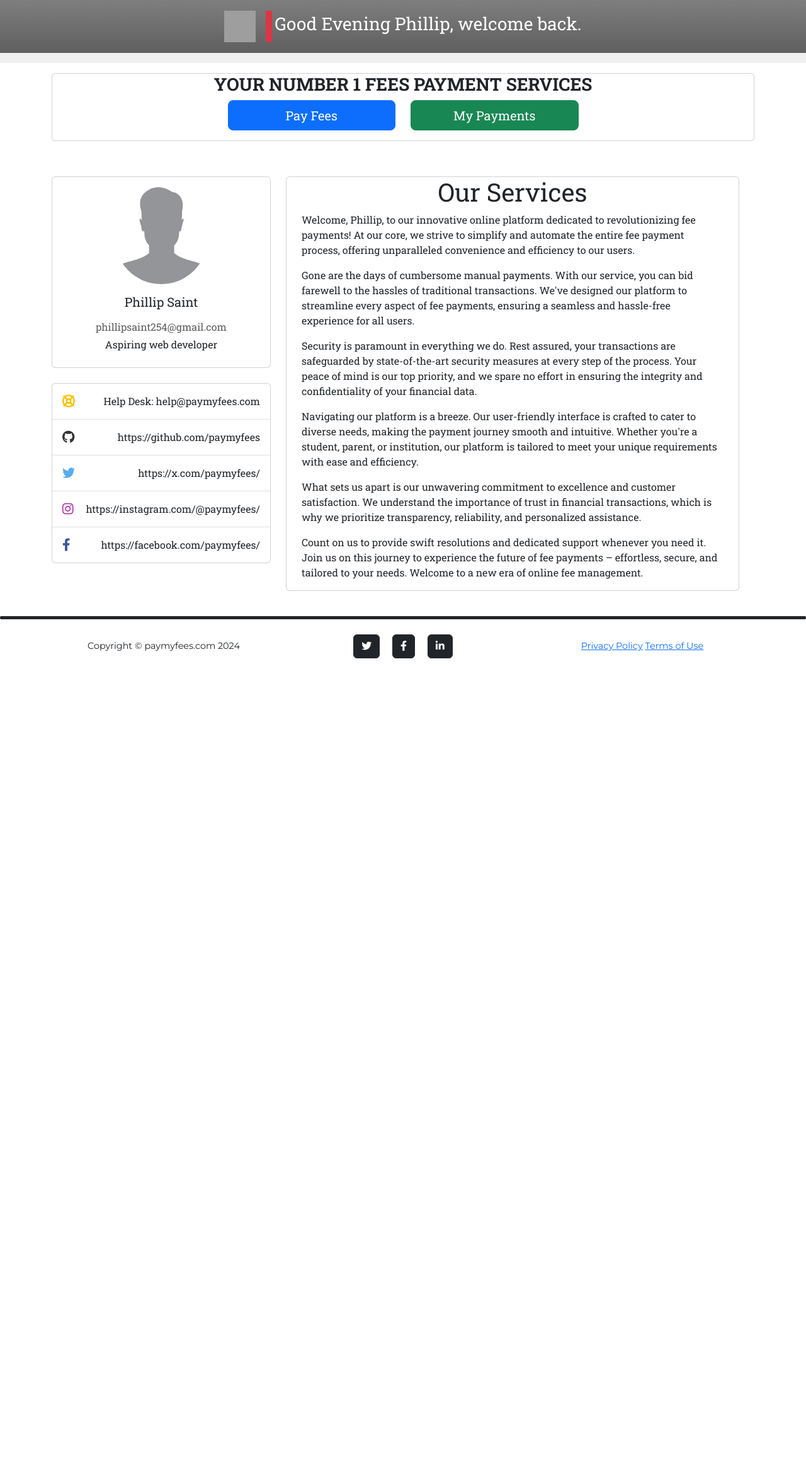
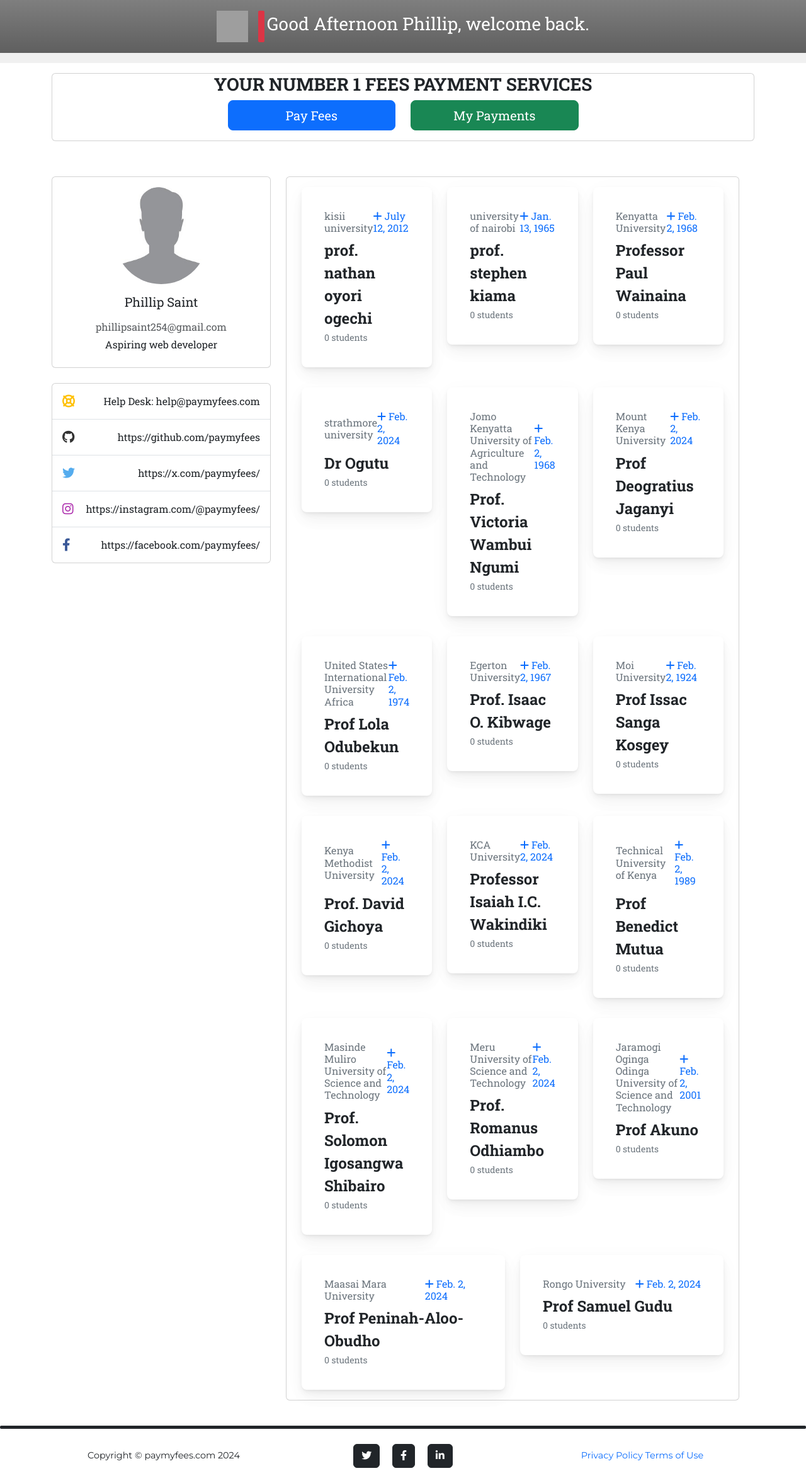
Before and after one commit to PhillipSaint254/School-Fees-Payment-System, a Django app: page /dashboard/ in a window 1280 px wide. Shown: the part 66-2420 px from the top of the page at 63% size. Before the commit the page ends 1111 px from the top, so only its background shows below. Run offline with Django 4.2, Linux system fonts and the light colour scheme; a user stored in the database is signed in; data comes from the database, SQL or seed files in the repository; both versions use the stored data as it was after the commit; parts of the project's set-up code (start-up, migrations or seed data) failed here and were passed over; some libraries are stand-ins or nearby versions; some web fonts are replaced; grey boxes are pictures that could not be loaded.

Commit message:
added schools to the database and improved dashboard layout

```diff
--- a/final_year_project/settings.py
+++ b/final_year_project/settings.py
@@ -34,7 +34,7 @@ SECRET_KEY = 'django-insecure-r8to%2qtcw(!2_mect%+r_q4@hn!5a!#(e@gl7f&tsf!wk+#($
 # SECURITY WARNING: don't run with debug turned on in production!
 DEBUG = True
 
-ALLOWED_HOSTS = os.environ.get("ALLOWED_HOSTS").split(" ")
+ALLOWED_HOSTS = "*",
 
 
 # Application definition
--- a/pay_fees/models.py
+++ b/pay_fees/models.py
@@ -124,6 +124,10 @@ class Faculty(models.Model):
     student_numbers = models.IntegerField(default=1000)
     faculty_code = models.CharField(max_length=15, null=True)
 
+    class Meta:
+        verbose_name = "Department"
+        verbose_name_plural = "Departments"
+
     def __str__(self):
         return f"{self.name} - {self.school.name}"
 
--- a/pay_fees/templates/dashboard.html
+++ b/pay_fees/templates/dashboard.html
@@ -2,6 +2,47 @@
 {% load static %}
 
 {% block body %}
+<style>
+  .info-box {
+    background-color: #fff;
+    border-radius: 0.5rem;
+    box-shadow: 0 0.46875rem 2.1875rem rgb(0 0 0 / 3%), 0 0.9375rem 1.40625rem rgb(0 0 0 / 3%), 0 0.25rem 0.53125rem rgb(0 0 0 / 5%), 0 0.125rem 0.1875rem rgb(0 0 0 / 3%);
+    padding: 1rem;
+    position: relative;
+  }
+
+  .info-box .card-body {
+    padding: 1.25rem;
+  }
+
+  .info-box .card-title {
+    font-size: 1rem;
+    color: #6c757d;
+    margin-bottom: 0.5rem;
+    display: flex;
+    align-items: center;
+    justify-content: space-between;
+  }
+
+  .info-box .card-text {
+    font-size: 1.5rem;
+    font-weight: bold;
+    margin-bottom: 0;
+  }
+
+  .info-box small {
+    font-size: 0.875rem;
+    color: #6c757d;
+  }
+
+  .info-icon {
+    font-size: 1rem; /* Adjust the size as needed */
+  }
+
+  a {
+    text-decoration: none;
+  }
+</style>
 <p></p>
 <section class="bg-white full">
     <div class="container">
@@ -71,18 +112,31 @@
           <div class="col-12 col-md-8 py-3">
             <div class="card mb-4">
               <div class="px-4">
-                <h1 class="text-center">Our Services</h1>
-                <p class="text-justify">Welcome, {{ user.get_short_name.capitalize }}, to our innovative online platform dedicated to revolutionizing fee payments! At our core, we strive to simplify and automate the entire fee payment process, offering unparalleled convenience and efficiency to our users.</p>
-                <p class="text-justify">Gone are the days of cumbersome manual payments. With our service, you can bid farewell to the hassles of traditional transactions. We've designed our platform to streamline every aspect of fee payments, ensuring a seamless and hassle-free experience for all users.</p>
-                <p class="text-justify">Security is paramount in everything we do. Rest assured, your transactions are safeguarded by state-of-the-art security measures at every step of the process. Your peace of mind is our top priority, and we spare no effort in ensuring the integrity and confidentiality of your financial data.</p>
-                <p class="text-justify">Navigating our platform is a breeze. Our user-friendly interface is crafted to cater to diverse needs, making the payment journey smooth and intuitive. Whether you're a student, parent, or institution, our platform is tailored to meet your unique requirements with ease and efficiency.</p>
-                <p class="text-justify">What sets us apart is our unwavering commitment to excellence and customer satisfaction. We understand the importance of trust in financial transactions, which is why we prioritize transparency, reliability, and personalized assistance.</p>
-                <p class="text-justify">Count on us to provide swift resolutions and dedicated support whenever you need it. Join us on this journey to experience the future of fee payments – effortless, secure, and tailored to your needs. Welcome to a new era of online fee management.</p>
+                <div class="row">
+                  {% for school in schools %}
+                  <div class="col py-3">
+                    <div class="info-box">
+                      <div class="card-body">
+                        <h5 class="card-title">
+                          {{ school.name }}
+                          <a href="/adm/add_products/">
+                              <i class="fas fa-plus"></i> {{ school.date_of_registration.date }} <!-- Changed to vertical ellipsis -->
+                          </a>
+                        </h5>
+                        <p class="card-text">{{ school.school_head }}</p>
+                        <small>{{ school.student_numbers }} students</small>
+                      </div>
+                    </div>
+                  </div>
+                  {% endfor %}
+                </div>
               </div>
             </div>
           </div>
         </div>
+      </div>
     </div>
 </section>
 
+
 {% endblock %}
--- a/pay_fees/views.py
+++ b/pay_fees/views.py
@@ -1,5 +1,6 @@
 import json
 from django.db import IntegrityError
+from django.urls import reverse
 from django.utils import timezone
 from django.contrib import messages
 from django.contrib.auth import login, authenticate, logout
@@ -45,7 +46,8 @@ def index(request):
                 else:
                     messages.error(request, "Invalid choice, please select again.")
             return render(request, "staff login prompt.html")
-        return render(request, "dashboard.html", {"current_time": default_now()})
+        schools = School.objects.all()
+        return render(request, "dashboard.html", {"current_time": default_now(), "schools": schools})
     return render(request, "index.html", {"current_time": default_now()})
 
 
@@ -320,7 +322,8 @@ def get_courses(request):
 def dashboard(request):
     user = request.user
     if user.is_authenticated:
-        return render(request, "dashboard.html")
+        schools = School.objects.all()
+        return render(request, "dashboard.html", {"current_time": default_now(), "schools": schools})
     messages.error(request, "Access reserved to authenticated users!")
     return redirect("pay_fees:login")
 
@@ -332,7 +335,9 @@ def pay_fees(request):
             student = Student.objects.get(user=user)
         except Student.DoesNotExist:
             messages.error(request, "Only students are allowed to make transactions")
-            return redirect("pay_fees:dashboard")
+            schools = School.objects.all()
+            redirect_url = reverse('pay_fees:dashboard') + f'?current_time={default_now()}&schools={schools}'
+            return redirect(redirect_url)
 
         payment_options = PaymentMethods.objects.all()
         transaction = Transaction(student=student)
@@ -355,11 +360,17 @@ def handle_selected_payment_method(request, id):
                     transaction.save()
                     return render(request, "payment details.html", {"transaction": transaction})
                 messages.error(request, "No payment method selected")
-                return redirect("pay_fees:dashboard")
+                schools = School.objects.all()
+                redirect_url = reverse('pay_fees:dashboard') + f'?current_time={default_now()}&schools={schools}'
+                return redirect(redirect_url)
             messages.error(request, "Transaction already effected.")
-            return redirect("pay_fees:dashboard")
+            schools = School.objects.all()
+            redirect_url = reverse('pay_fees:dashboard') + f'?current_time={default_now()}&schools={schools}'
+            return redirect(redirect_url)
         messages.error(request, "You are not authorized to make this transaction!")
-        return redirect("pay_fees:dashboard")
+        schools = School.objects.all()
+        redirect_url = reverse('pay_fees:dashboard') + f'?current_time={default_now()}&schools={schools}'
+        return redirect(redirect_url)
     messages.error(request, "Access reserved to authenticated users!")
     return redirect("pay_fees:login")
 
@@ -378,11 +389,17 @@ def payment_details(request, id):
                     transaction.save()
                     return render(request, "confirm pay.html", {"transaction": transaction})
                 messages.error(request, "Form not submitted")
-                return redirect("pay_fees:dashboard")
+                schools = School.objects.all()
+                redirect_url = reverse('pay_fees:dashboard') + f'?current_time={default_now()}&schools={schools}'
+                return redirect(redirect_url)
             messages.error(request, "Transaction already effected.")
-            return redirect("pay_fees:dashboard")
+            schools = School.objects.all()
+            redirect_url = reverse('pay_fees:dashboard') + f'?current_time={default_now()}&schools={schools}'
+            return redirect(redirect_url)
         messages.error(request, "You are not authorized to make this transaction!")
-        return redirect("pay_fees:dashboard")
+        schools = School.objects.all()
+        redirect_url = reverse('pay_fees:dashboard') + f'?current_time={default_now()}&schools={schools}'
+        return redirect(redirect_url)
     messages.error(request, "Access reserved to authenticated users!")
     return redirect("pay_fees:login")
 
@@ -465,21 +482,35 @@ def confirm_pay(request, id):
 
                                     messages.error(request, f'Some error occurred: {response.get("errorMessage")}')
 
-                                    return redirect("pay_fees:dashboard")
+                                    schools = School.objects.all()
+                                    redirect_url = reverse('pay_fees:dashboard') + f'?current_time={default_now()}&schools={schools}'
+                                    return redirect(redirect_url)
                             messages.error(request, "No transaction data received.")
-                            return redirect("pay_fees:dashboard")
+                            schools = School.objects.all()
+                            redirect_url = reverse('pay_fees:dashboard') + f'?current_time={default_now()}&schools={schools}'
+                            return redirect(redirect_url)
                         except Exception as error:
-                            # messages.error(request, error)
-                            # return redirect("pay_fees:dashboard")
-                            raise
+                            messages.error(request, error)
+                            schools = School.objects.all()
+                            redirect_url = reverse(
+                                'pay_fees:dashboard') + f'?current_time={default_now()}&schools={schools}'
+                            return redirect(redirect_url)
                     messages.success(request, "You have successfully cancelled this transaction.")
-                    return redirect("pay_fees:dashboard")
+                    schools = School.objects.all()
+                    redirect_url = reverse('pay_fees:dashboard') + f'?current_time={default_now()}&schools={schools}'
+                    return redirect(redirect_url)
                 messages.error(request, "Form not submitted")
-                return redirect("pay_fees:dashboard")
+                schools = School.objects.all()
+                redirect_url = reverse('pay_fees:dashboard') + f'?current_time={default_now()}&schools={schools}'
+                return redirect(redirect_url)
             messages.error(request, "Transaction already effected.")
-            return redirect("pay_fees:dashboard")
+            schools = School.objects.all()
+            redirect_url = reverse('pay_fees:dashboard') + f'?current_time={default_now()}&schools={schools}'
+            return redirect(redirect_url)
         messages.error(request, "You are not authorized to make this transaction!")
-        return redirect("pay_fees:dashboard")
+        schools = School.objects.all()
+        redirect_url = reverse('pay_fees:dashboard') + f'?current_time={default_now()}&schools={schools}'
+        return redirect(redirect_url)
     messages.error(request, "Access reserved to authenticated users!")
     return redirect("pay_fees:login")
 
@@ -511,8 +542,12 @@ def process_pay(request, id):
                 data = request.body
                 return HttpResponse("STK Push in Django👋", {"data": data})
             messages.error(request, "Transaction already effected.")
-            return redirect("pay_fees:dashboard")
+            schools = School.objects.all()
+            redirect_url = reverse('pay_fees:dashboard') + f'?current_time={default_now()}&schools={schools}'
+            return redirect(redirect_url)
         messages.error(request, "You are not authorized to make this transaction!")
-        return redirect("pay_fees:dashboard")
+        schools = School.objects.all()
+        redirect_url = reverse('pay_fees:dashboard') + f'?current_time={default_now()}&schools={schools}'
+        return redirect(redirect_url)
     messages.error(request, "Access reserved to authenticated users!")
     return redirect("pay_fees:login")
```
Also changed, not shown: pay_fees/templates/registration.html (+4 -4 lines), db.sqlite3.
